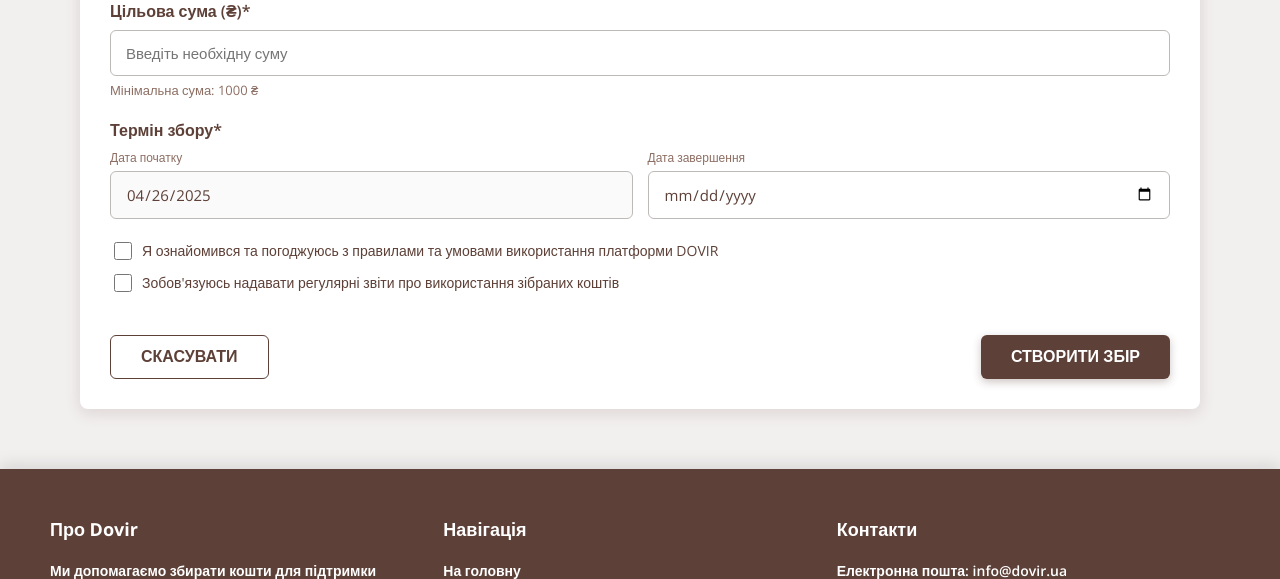
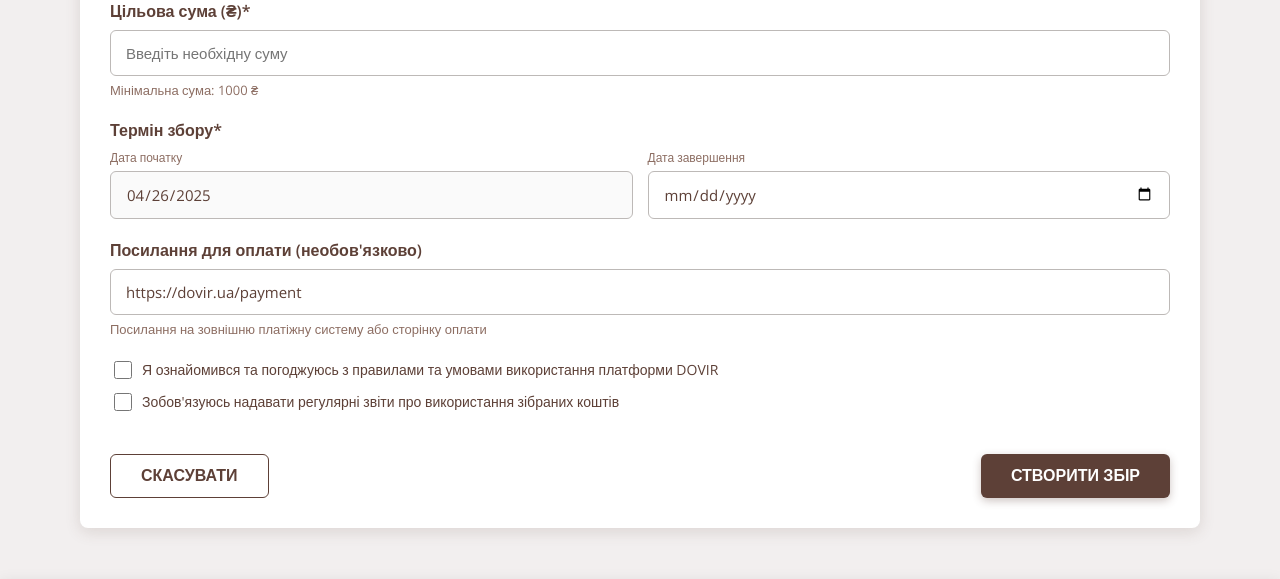
Before and after one commit to VlaDisLav23232/WebApplication, a Django app: page /create_fundraising/ in a window 1280 px wide. Shown: the part 1571-2150 px from the top of the page. Run offline with Django 5.2, Linux system fonts and the light colour scheme; a user stored in the database is signed in; tables that the repository leaves empty hold one stand-in row (values such as "Sample post"); grey boxes marked "Sample" are stand-in pictures.

Commit message:
fixing issue with link for money

```diff
--- a/fundraisings/models.py
+++ b/fundraisings/models.py
@@ -55,7 +55,12 @@ class Fundraising(models.Model):
         blank=False,
         verbose_name="Головне зображення"
     )
-    link_for_money = models.TextField()
+    link_for_money = models.URLField(
+        verbose_name="Посилання для грошей",
+        null=False,
+        blank=False,
+        default='https://dovir.ua/payment'
+    )
     created_at = models.DateTimeField(auto_now_add=True)
     updated_at = models.DateTimeField(auto_now=True)
     confirm_reporting = models.BooleanField(default=False)
--- a/fundraisings/views.py
+++ b/fundraisings/views.py
@@ -12,53 +12,51 @@ from django.core.paginator import Paginator, EmptyPage, PageNotAnInteger
 from authentication.models import CustomUser
 
 
+@login_required
 def create_fundraising(request):
+    """
+    Handle creation of new fundraisings.
+    """
     if request.method == 'POST':
         title = request.POST.get('title')
         description = request.POST.get('description')
         needed_sum = request.POST.get('needed_sum')
         end_date = request.POST.get('end_date')
-        link_for_money = request.POST.get('link_for_money')
         main_image = request.FILES.get('main_image')
-        confirm_reporting = request.POST.get('confirm_reporting') == 'on'
+        primary_category = request.POST.get('primary_category')
+        confirm_terms = request.POST.get('confirm_terms')
+        confirm_reporting = bool(request.POST.get('confirm_reporting'))
+        # Get link_for_money from form or use default
+        link_for_money = request.POST.get('link_for_money', 'https://dovir.ua/payment')
 
-        # Simplified category handling
-        primary_category_id = request.POST.get('primary_category')
+        # Validate required fields
+        if not all([title, description, needed_sum, end_date, main_image, primary_category, confirm_terms]):
+            messages.error(request, "Будь ласка, заповніть всі обов'язкові поля")
+            return redirect('create_fundraising')
 
         try:
-            # Try to get the selected category or use default
-            if primary_category_id:
-                primary_category = Category.objects.get(id=primary_category_id)
-            else:
-                # Get a default category without creating during initialization
-                primary_category = Category.get_default_category()
+            # Create fundraising with link_for_money
+            fundraising = Fundraising.objects.create(
+                title=title,
+                description=description,
+                needed_sum=needed_sum,
+                end_date=end_date,
+                main_image=main_image,
+                creator=request.user,
+                primary_category_id=primary_category,
+                confirm_reporting=confirm_reporting,
+                link_for_money=link_for_money,
+            )
 
-        except Category.DoesNotExist:
-            # If selected category doesn't exist, use default
-            primary_category = Category.get_default_category()
+            messages.success(request, 'Збір успішно створено!')
+            return redirect('donate', pk=fundraising.pk)
 
-        # Create the fundraising object
-        fundraising = Fundraising.objects.create(
-            title=title,
-            description=description,
-            creator=request.user,
-            needed_sum=needed_sum,
-            end_date=end_date,
-            link_for_money=link_for_money,
-            main_image=main_image,
-            confirm_reporting=confirm_reporting,
-            primary_category=primary_category
-        )
+        except Exception as e:
+            messages.error(request, f"Помилка при створенні збору: {str(e)}")
+            return redirect('create_fundraising')
 
-        # Add to categories M2M relationship
-        fundraising.categories.add(primary_category)
-
-        messages.success(request, 'Збір успішно створено!')
-        return redirect('donate', pk=fundraising.pk)
-    else:
-        # Get existing categories, rather than creating defaults
-        categories = Category.objects.all()
-        return render(request, 'create_fundraising.html', {'categories': categories})
+    categories = Category.objects.all()
+    return render(request, 'create_fundraising.html', {'categories': categories})
 
 
 def update_fundraising(request, pk):
--- a/templates/create_fundraising.html
+++ b/templates/create_fundraising.html
@@ -720,6 +720,13 @@
                     </div>
                 </div>
 
+                <div class="form-group">
+                    <label class="form-label" for="link_for_money">Посилання для оплати (необов'язково)</label>
+                    <input type="url" id="link_for_money" name="link_for_money" class="form-input"
+                           placeholder="https://..." value="https://dovir.ua/payment">
+                    <p class="help-text">Посилання на зовнішню платіжну систему або сторінку оплати</p>
+                </div>
+
                 <div class="checkbox-group">
                     <label class="checkbox-label">
                         <input type="checkbox" class="checkbox-input" id="confirm-terms" name="confirm_terms" required>
```
Also changed, not shown: authentication/migrations/0008_alter_customuser_avatar.py (added), fundraisings/migrations/0014_alter_fundraising_link_for_money_and_more.py (added).
